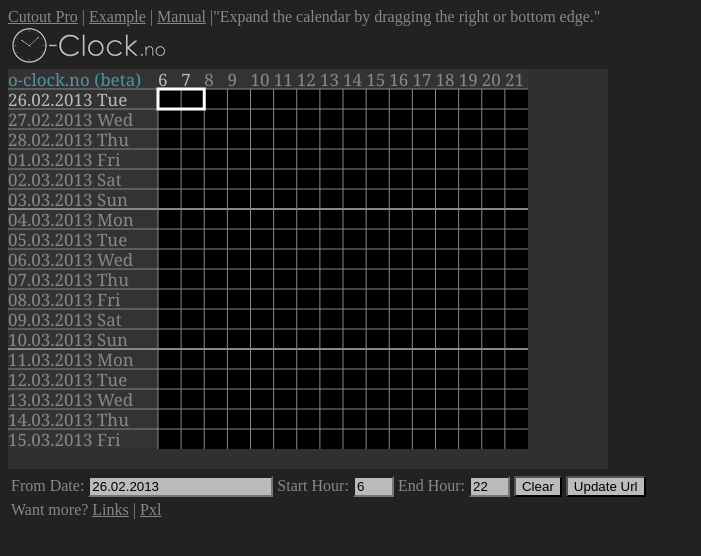
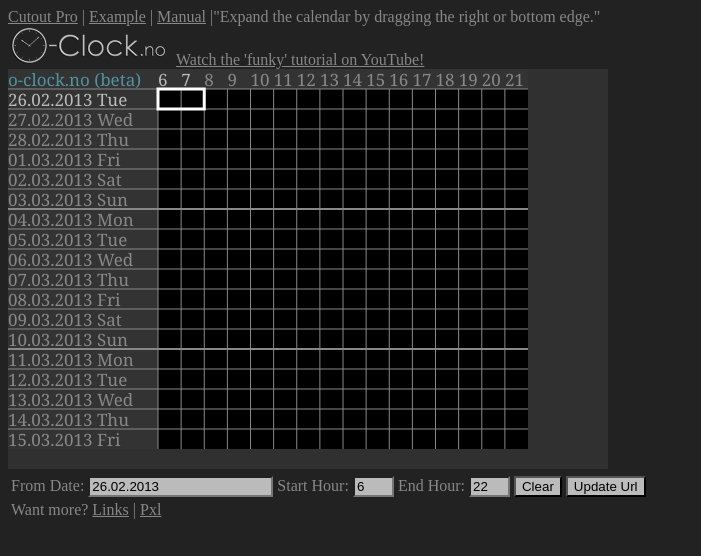
Before and after one commit to bvssvni/canvas-oclock, a plain HTML site: page index.html in a window 1280 px wide. Shown: the whole page, without its empty margins (0-701 px from the left). Drawn offline with nearby package versions, Linux system fonts and the light colour scheme.

Commit message:
Added link to YouTube tutorial.

```diff
--- a/index.html
+++ b/index.html
@@ -70,7 +70,7 @@ _gaq.push(['_trackPageview']);
 		<br />
 		</p>
 <p>
-<a href="http://www.o-clock.no" target="_blank"><img src="logo.png" /></a>
+<a href="http://www.o-clock.no" target="_blank"><img src="logo.png" /></a>&nbsp;&nbsp;<a href="https://www.youtube.com/watch?v=QyXloOmqJ4E" target="_blank">Watch the 'funky' tutorial on YouTube!</a>
 </p>
 <p>
 <canvas tabindex="0" id="calendar" width="600" height="400"></canvas>
```
Also changed, not shown: todo.txt.
